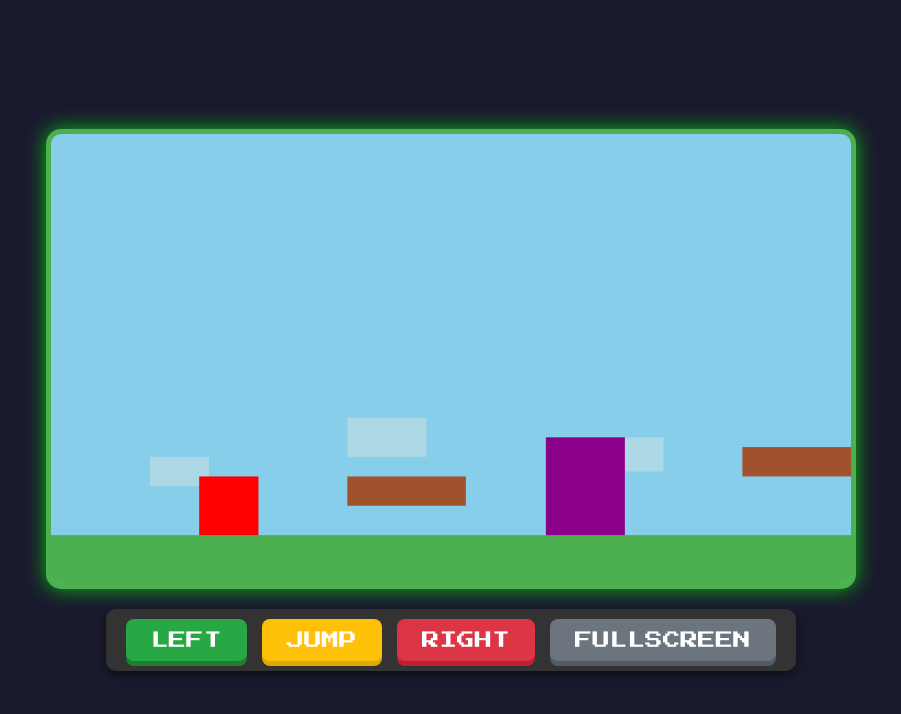
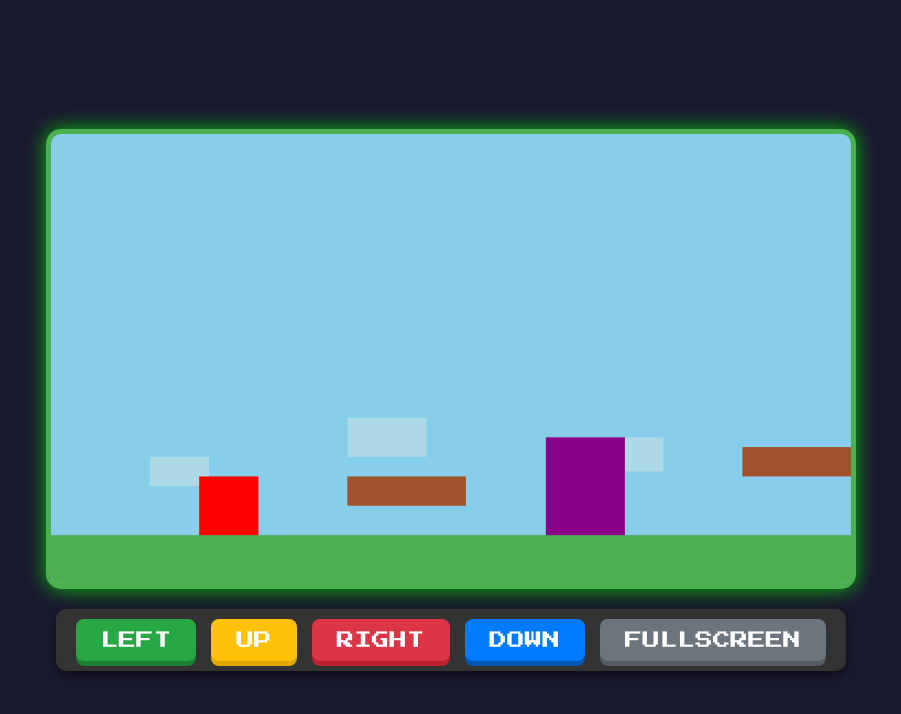
Before and after one commit to turnip-the-beet/phishing-game, a plain HTML site: page index.html in a window 1280 px wide. Shown: the whole page, without its empty margins (189-1090 px from the left). Drawn offline with Linux system fonts and the light colour scheme.

Commit message:
Update index.html
Adding swimming

```diff
--- a/index.html
+++ b/index.html
@@ -3,7 +3,7 @@
 <head>
     <meta charset="UTF-8">
     <meta name="viewport" content="width=device-width, initial-scale=1.0">
-    <title>Scrolling Game</title>
+    <title>Underwater Phishing Game</title>
     <link href="https://fonts.googleapis.com/css2?family=Press+Start+2P&display=swap" rel="stylesheet">
     <link rel="stylesheet" href="style.css">
 </head>
@@ -12,8 +12,9 @@
 
     <div class="game-controls">
         <button class="control-button left" id="leftButton">Left</button>
-        <button class="control-button jump" id="jumpButton">Jump</button>
+        <button class="control-button jump" id="jumpButton">Up</button> <!-- Changed text to Up -->
         <button class="control-button right" id="rightButton">Right</button>
+        <button class="control-button down" id="downButton">Down</button> <!-- New Down button -->
         <button class="control-button fullscreen" id="fullscreenButton">Fullscreen</button>
     </div>
 
```
